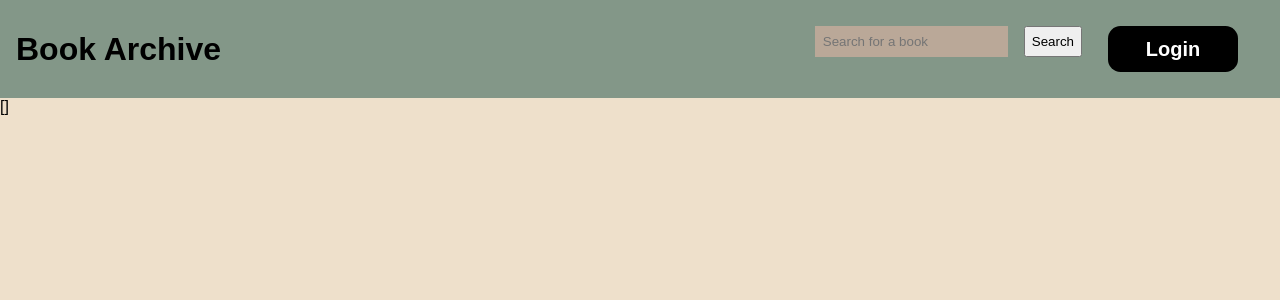
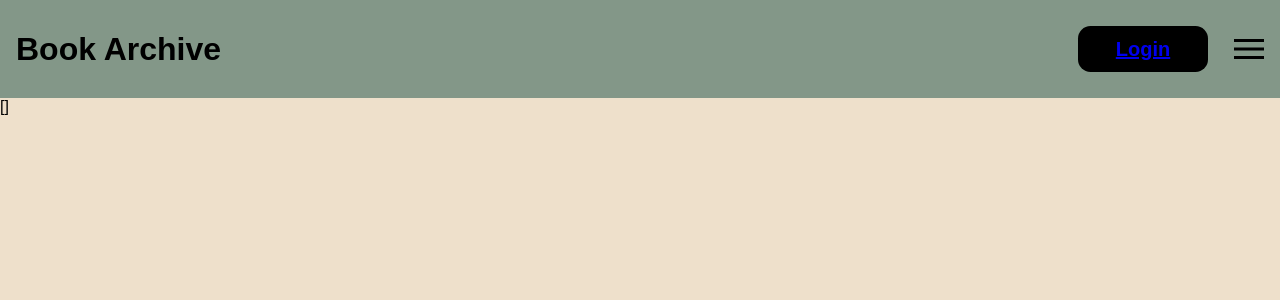
Before and after one commit to Noastud/DUcwebsite, a PHP site: page /Description.php?id=1 in a window 1280 px wide. Shown: the top 300 px of the page. Run offline with PHP 8.4, Linux system fonts and the light colour scheme; data comes from the database, SQL or seed files in the repository; data that the repository does not hold is empty.

Commit message:
navbar copypaste

```diff
--- a/Description.php
+++ b/Description.php
@@ -11,22 +11,13 @@
         <div class="logo">
             <h1>Book Archive</h1>
         </div>
-
         <nav>
-        <form method="post" action="description.php">
-
-                <input type="text" name="q" placeholder="Search for a book">
-                <button type="submit">Search</button>
-            </form>
-
-            <button class="btn login-btn">Login</button>
-
-            <div class="hamburger-icon">
+            <button class="btn" ><a href="login.php"> Login</a></button>
+        <hamburger-icon>
             <span></span>
             <span></span>
             <span></span>
-            </div>
-
+        </hamburger-icon>
         <div id="hamburger-menu" class="hidden">
             <a href="admin.html" class="nav-link">Admin Panel</a>
             <a href="bookoverview.php" class="nav-link">Book Overview</a>
@@ -86,7 +77,7 @@ echo json_encode($search_results);
         hamburger.addEventListener('click', function() {
             nav.classList.toggle('active');
         });
-        <script>
+
     const searchInput = document.querySelector('.search-bar input[type="text"]');
     const popup = document.querySelector('.popup');
     const popupList = popup.querySelector('ul');
@@ -120,6 +111,5 @@ echo json_encode($search_results);
     });
 </script>
 
-    </script>
 </body>
 </html>
--- a/Details.php
+++ b/Details.php
@@ -103,8 +103,8 @@ display: block;
 <header>
         <h1>Book Archive</h1>
 
-    <nav>
-            <button class="btn"> Login</button>
+    <    <nav>
+            <button class="btn" ><a href="login.php"> Login</a></button>
         <hamburger-icon>
             <span></span>
             <span></span>
@@ -112,7 +112,7 @@ display: block;
         </hamburger-icon>
         <div id="hamburger-menu" class="hidden">
             <a href="admin.html" class="nav-link">Admin Panel</a>
-            <a href="book-overview.html" class="nav-link">Book Overview</a>
+            <a href="bookoverview.php" class="nav-link">Book Overview</a>
             <a href="register.html" class="nav-link">Register</a>
         </div>
     </nav>
--- a/archive.php
+++ b/archive.php
@@ -12,8 +12,8 @@
 <header>
         <h1>Book Archive</h1>
 
-    <nav>
-            <button class="btn"> Login</button>
+        <nav>
+            <button class="btn" ><a href="login.php"> Login</a></button>
         <hamburger-icon>
             <span></span>
             <span></span>
@@ -21,7 +21,7 @@
         </hamburger-icon>
         <div id="hamburger-menu" class="hidden">
             <a href="admin.html" class="nav-link">Admin Panel</a>
-            <a href="book-overview.html" class="nav-link">Book Overview</a>
+            <a href="bookoverview.php" class="nav-link">Book Overview</a>
             <a href="register.html" class="nav-link">Register</a>
         </div>
     </nav>
--- a/bookoverview.php
+++ b/bookoverview.php
@@ -112,7 +112,7 @@
     <header>
         <h1>Book Archive</h1>
         <nav>
-            <button class="btn">Login</button>
+            <button class="btn" ><a href="login.php"> Login</a></button>
         <hamburger-icon>
             <span></span>
             <span></span>
@@ -120,7 +120,7 @@
         </hamburger-icon>
         <div id="hamburger-menu" class="hidden">
             <a href="admin.html" class="nav-link">Admin Panel</a>
-                <a href="Search.html" class="nav-link">Search</a>
+            <a href="bookoverview.php" class="nav-link">Book Overview</a>
             <a href="register.html" class="nav-link">Register</a>
         </div>
     </nav>
--- a/login.php
+++ b/login.php
@@ -48,7 +48,7 @@
     <h1>Book Archive</h1>
 
     <nav>
-        <button class="btn" id="loginBtn">Login</button>
+            <button class="btn" ><a href="login.php"> Login</a></button>
         <hamburger-icon>
             <span></span>
             <span></span>
@@ -56,7 +56,7 @@
         </hamburger-icon>
         <div id="hamburger-menu" class="hidden">
             <a href="admin.html" class="nav-link">Admin Panel</a>
-            <a href="book-overview.html" class="nav-link">Book Overview</a>
+            <a href="bookoverview.php" class="nav-link">Book Overview</a>
             <a href="register.html" class="nav-link">Register</a>
         </div>
     </nav>
```
Also changed, not shown: register.php (+11 -1 lines), impressum.html (indentation only), pehape.php (deleted). Lines whose indentation alone changed are shown as unchanged.
